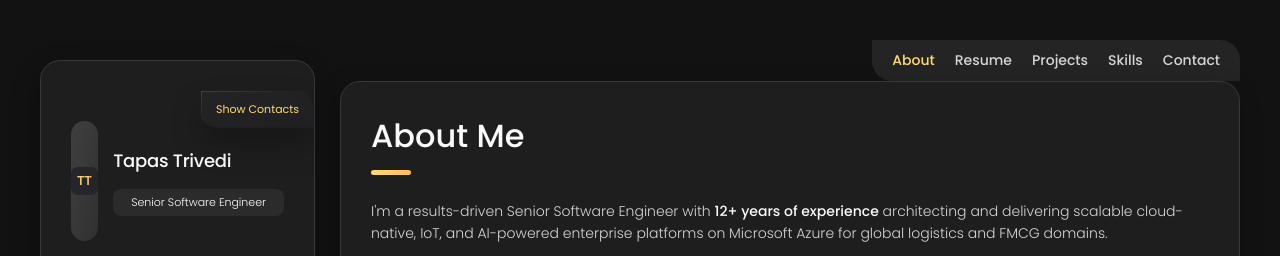
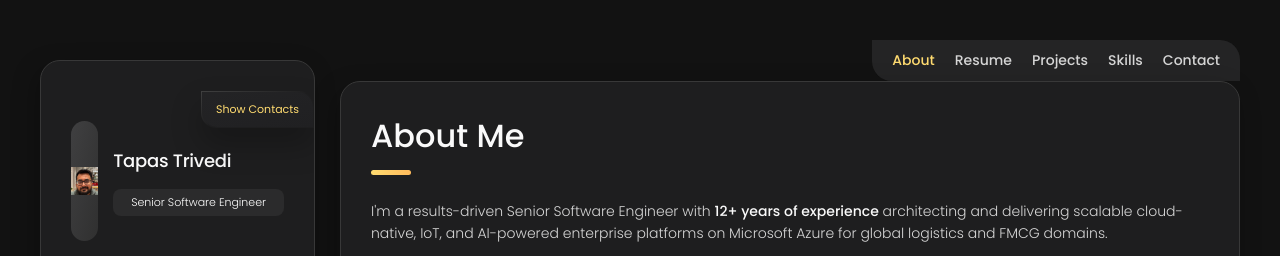
Before and after one commit to tapastrivedi/tapastrivedi-portfolio, a plain HTML site: page index.html in a window 1280 px wide. Shown: the top 256 px of the page. Drawn offline with nearby package versions, Linux system fonts and the light colour scheme.

Commit message:
Update photo

```diff
--- a/index.html
+++ b/index.html
@@ -23,8 +23,7 @@
       <div class="sidebar-info">
 
         <figure class="avatar-box">
-          <!-- Placeholder avatar with initials. Replace src with your photo (assets/images/my-avatar.jpg) -->
-          <img src="assets/images/avatar.svg" alt="Tapas Trivedi" width="80" />
+          <img src="assets/images/my-avatar.jpg" alt="Tapas Trivedi" width="80" />
         </figure>
 
         <div class="info-content">
```
Also changed, not shown: assets/images/my-avatar.jpg (added), assets/images/photo.jpeg (added), 2 other files.
